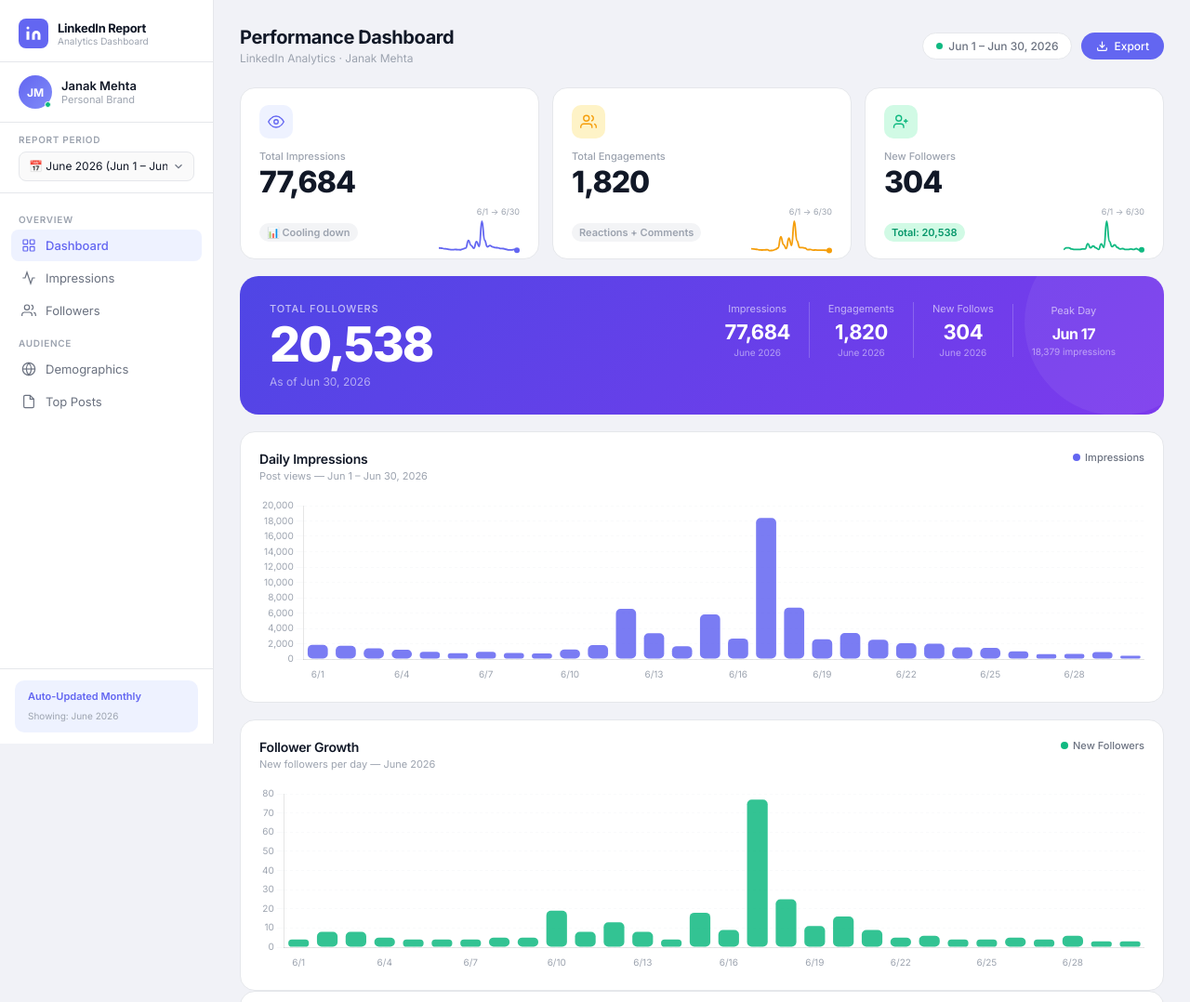
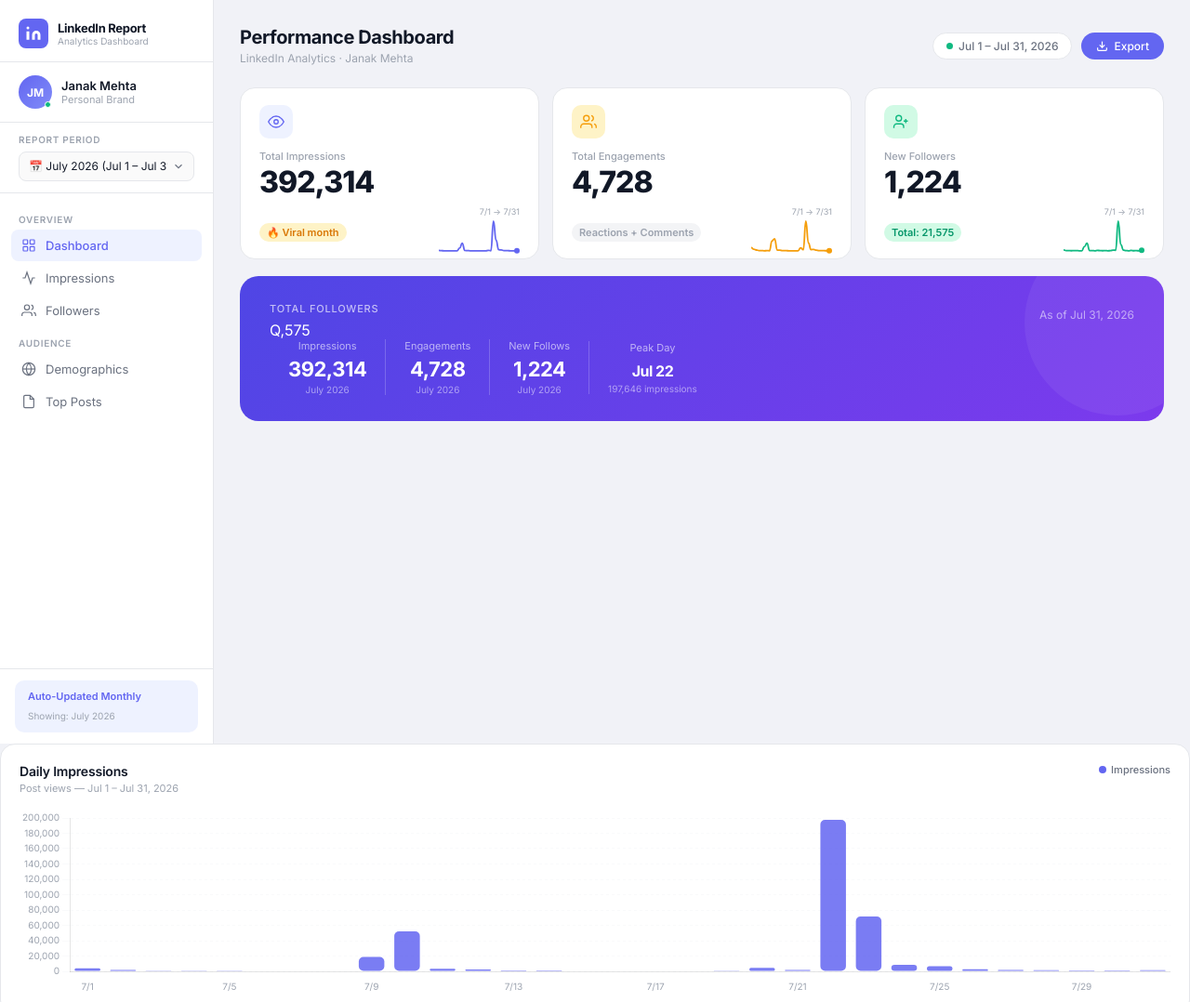
Before and after one commit to teamrocketrush-ui/janak-mehta-report, a plain HTML site: page index.html in a window 1280 px wide. Shown: the top 1078 px of the page at 93% size. Drawn offline with nearby package versions, Linux system fonts and the light colour scheme.

Commit message:
Add July 2026 data for Janak Mehta

```diff
--- a/index.html
+++ b/index.html
@@ -320,7 +320,7 @@
 <option value="mar">📅 March 2026 (Mar 1 – Mar 31)</option>
 <option value="apr">📅 April 2026 (Apr 1 – Apr 30)</option>
 <option value="may">📅 May 2026 (May 1 – May 31)</option>
-<option value="jun" selected>📅 June 2026 (Jun 1 – Jun 30)</option>   — HTML option tags for dropdown
+<option value="jun">📅 June 2026 (Jun 1 – Jun 30)</option>   — HTML option tags for dropdown
   jun   — key of the latest month to show on load
   20,538 — total follower count
   Jun 30, 2026  — as of date
@@ -343,7 +343,9 @@
 <option value="mar">📅 March 2026 (Mar 1 – Mar 31)</option>
 <option value="apr">📅 April 2026 (Apr 1 – Apr 30)</option>
 <option value="may">📅 May 2026 (May 1 – May 31)</option>
-<option value="jun" selected>📅 June 2026 (Jun 1 – Jun 30)</option>
+<option value="jun">📅 June 2026 (Jun 1 – Jun 30)</option>
+
+      <option value="jul" selected>📅 July 2026 (Jul 1 – Jul 31, 2026)</option>
     </select>
   </div>
 </div>
@@ -367,8 +369,10 @@
 <option value="mar">📅 March 2026 (Mar 1 – Mar 31)</option>
 <option value="apr">📅 April 2026 (Apr 1 – Apr 30)</option>
 <option value="may">📅 May 2026 (May 1 – May 31)</option>
-<option value="jun" selected>📅 June 2026 (Jun 1 – Jun 30)</option>
-      </select>
+<option value="jun">📅 June 2026 (Jun 1 – Jun 30)</option>
+
+      <option value="jul" selected>📅 July 2026 (Jul 1 – Jul 31, 2026)</option>
+    </select>
     </div>
     <nav class="sidebar-nav">
       <div class="nav-section">Overview</div>
@@ -405,7 +409,7 @@
         </div>
         <div class="kpi-card">
           <div class="kpi-icon green"><svg fill="none" viewBox="0 0 24 24" stroke="currentColor" stroke-width="1.8"><path d="M16 21v-2a4 4 0 0 0-4-4H6a4 4 0 0 0-4 4v2"/><circle cx="9" cy="7" r="4"/><line x1="19" y1="8" x2="19" y2="14"/><line x1="22" y1="11" x2="16" y2="11"/></svg></div>
-          <div class="kpi-card-body"><div class="kpi-meta">New Followers</div><div class="kpi-value" id="kpiFol">—</div><div class="kpi-footer"><span class="kpi-tag green" id="kpiFolTag">Total: 20,538</span><div class="kpi-spark-wrap"><div class="kpi-spark-label" id="sl3">—</div><canvas id="spark3"></canvas></div></div></div>
+          <div class="kpi-card-body"><div class="kpi-meta">New Followers</div><div class="kpi-value" id="kpiFol">—</div><div class="kpi-footer"><span class="kpi-tag green" id="kpiFolTag">Total: 21,575</span><div class="kpi-spark-wrap"><div class="kpi-spark-label" id="sl3">—</div><canvas id="spark3"></canvas></div></div></div>
         </div>
       </div>
     </div>
@@ -414,7 +418,7 @@
       <div class="hb-top">
         <div class="hb-left">
           <div class="hb-eyebrow">Total Followers</div>
-          <div class="hb-number">20,538</div>
+          Q,575</div>
           <div class="hb-sub">As of <span id="followersAsOf">Jun 30, 2026</span></div>
         </div>
         <div class="hb-stats">
@@ -471,6 +475,29 @@
 // DATA — injected by Claude when building
 // ═══════════════════════════════════════
 const MONTHS = {
+  jul: {
+    label: "July 2026",
+    range: "Jul 1 – Jul 31, 2026",
+    labels: ["7/1", "7/2", "7/3", "7/4", "7/5", "7/6", "7/7", "7/8", "7/9", "7/10", "7/11", "7/12", "7/13", "7/14", "7/15", "7/16", "7/17", "7/18", "7/19", "7/20", "7/21", "7/22", "7/23", "7/24", "7/25", "7/26", "7/27", "7/28", "7/29", "7/30", "7/31"],
+    impressions: [3813, 1853, 1007, 881, 851, 620, 703, 476, 18704, 52218, 3350, 2444, 1213, 1061, 737, 510, 526, 547, 437, 4453, 1680, 197646, 71620, 8535, 6753, 2693, 1922, 1480, 1071, 1108, 1402],
+    engagements: [202, 99, 56, 21, 19, 11, 18, 12, 591, 723, 49, 52, 22, 24, 13, 7, 7, 5, 10, 185, 71, 1757, 471, 78, 90, 43, 26, 21, 16, 13, 16],
+    followers: [21, 8, 9, 5, 8, 7, 4, 4, 90, 161, 10, 8, 3, 11, 9, 5, 8, 4, 6, 18, 14, 614, 130, 18, 9, 2, 11, 5, 6, 3, 13],
+    totalImp: 392314, totalEng: 4728, totalFol: 1224,
+    peakDay: "Jul 22", peakVal: "197,646",
+    impTagClass: "amber", impTagText: "🔥 Viral month",
+    audience: {
+      locations: [{name:"Greater Delhi Area",pct:15.0},{name:"Mumbai Metropolitan Region",pct:10.0},{name:"Greater Bengaluru Area",pct:9.0},{name:"Pune/Pimpri-Chinchwad Area",pct:7.0},{name:"Greater Chennai Area",pct:6.0}],
+      seniority: [{name:"Senior",pct:30.0,color:"#6366F1"},{name:"Director",pct:15.0,color:"#10B981"},{name:"Manager",pct:14.0,color:"#F59E0B"},{name:"Entry",pct:11.0,color:"#EF4444"},{name:"VP",pct:9.0,color:"#8B5CF6"}],
+      industries: [{name:"Motor Vehicle Manufacturing",pct:14.0},{name:"Business Consulting and Services",pct:7.0},{name:"IT Services and IT Consulting",pct:6.0},{name:"Manufacturing",pct:6.0},{name:"Industrial Machinery Manufacturing",pct:5.0}]
+    },
+    posts: [
+      {title:"LinkedIn Post · Jul 22, 2026",date:"Jul 22, 2026",imp:"283,488",badge:"green",url:"https://www.linkedin.com/posts/janakmehta12345_we-have-been-sending-people-to-japan-for-share-7484327933705105408-dFNc"},
+      {title:"LinkedIn Post · Jul 9, 2026",date:"Jul 9, 2026",imp:"78,560",badge:"indigo",url:"https://www.linkedin.com/posts/janakmehta12345_inspectors-performance-was-measured-by-number-share-7480674707357245440-qZdl"},
+      {title:"LinkedIn Post · Jul 20, 2026",date:"Jul 20, 2026",imp:"8,464",badge:"indigo",url:"https://www.linkedin.com/posts/janakmehta12345_the-moment-you-assign-transformation-to-a-share-7484330380234366976-zi6y"},
+      {title:"LinkedIn Post · Jul 1, 2026",date:"Jul 1, 2026",imp:"7,323",badge:"indigo",url:"https://www.linkedin.com/posts/janakmehta12345_quality-tqmi-organisation-share-7477350315101626369-PQLA"},
+      {title:"LinkedIn Post · Jul 24, 2026",date:"Jul 24, 2026",imp:"3,482",badge:"indigo",url:"https://www.linkedin.com/posts/janakmehta12345_we-spent-decades-asking-workers-to-care-about-share-7484328789242503168-vo0v"}
+    ]
+  },
   jan: {
     label: "January 2026",
     range: "Jan 1 – Jan 31, 2026",
@@ -609,7 +636,7 @@
     ]
   }
 };
-const DEFAULT_MONTH = 'jun';
+const DEFAULT_MONTH = 'jul';
 
 // ═══════════════════════════════════════
 // CHARTS
```
